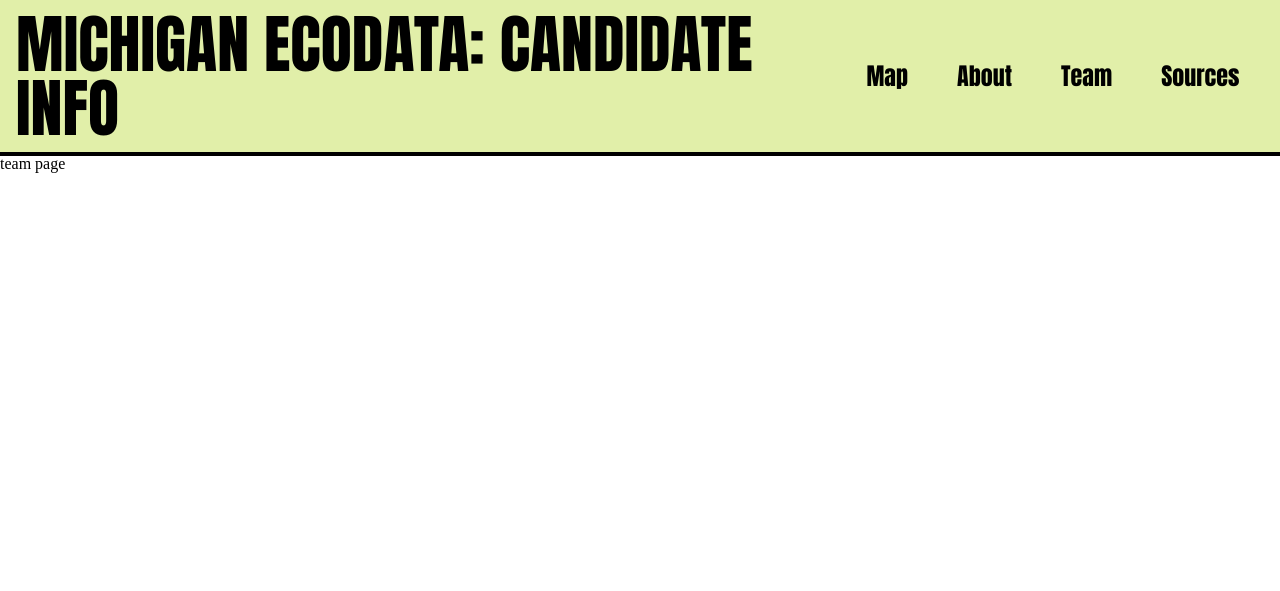
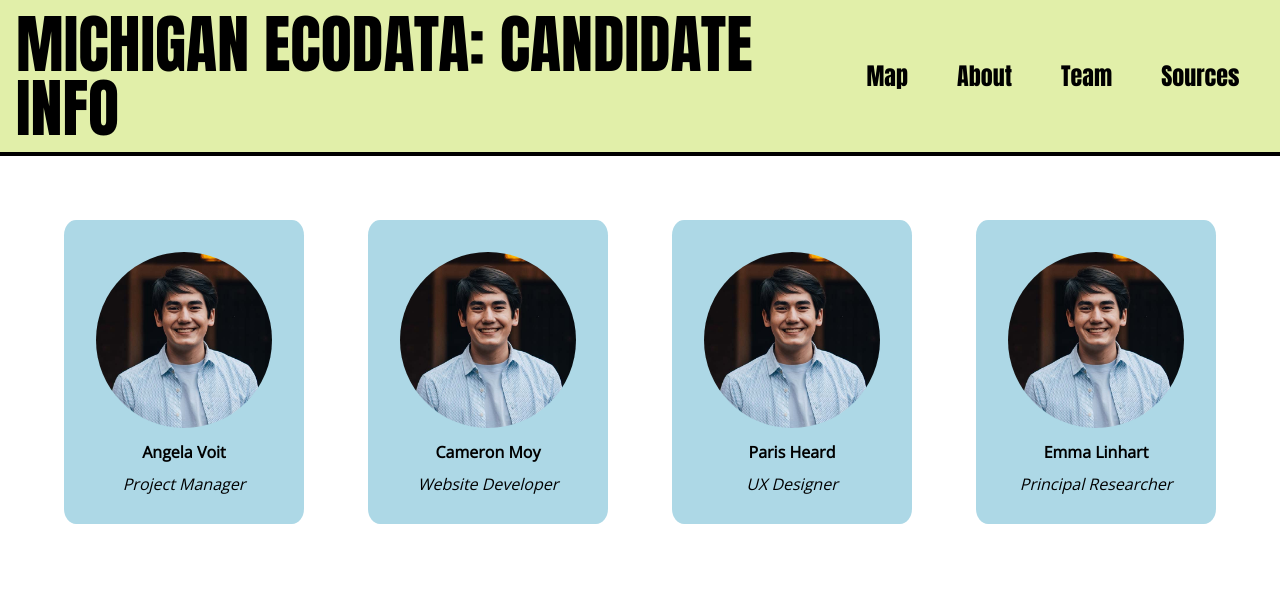
Before and after one commit to cmoy11/ecodataCandidateSite, a plain HTML site: page team.html in a window 1280 px wide. Drawn offline with nearby package versions, Linux system fonts and the light colour scheme.

Commit message:
Add files via upload

```diff
--- a/css/style.css
+++ b/css/style.css
@@ -1,4 +1,5 @@
 @import url('https://fonts.googleapis.com/css2?family=Anton&display=swap');
+@import url('https://fonts.googleapis.com/css2?family=Open+Sans&display=swap');
 
 header {
     background-color: #E1EFA9;
@@ -15,10 +16,6 @@ h1 {
     font-size: 4vh;
 }
 
-/* nav {
-    width: 30%;
-} */
-
 ul {
     display: flex;
     flex-direction: column;
@@ -31,11 +28,52 @@ a {
     text-decoration: none;
     font-weight: lighter;
     padding: 1vh;
-    border-radius: 15%;
+    border-radius: 10%;
 }
 
 a:hover {
     text-decoration: underline;
+}
+
+.profile_page {
+    display: grid;
+    grid-template-columns: 1fr 1fr;
+    column-gap: 4vh;
+    row-gap: 4vh;
+    padding: 4vh;
+}
+
+.profile {
+    display: flex;
+    flex-direction: column;
+    align-items: center;
+    padding: 4vh;
+    background-color: lightblue;
+    border-radius: 5%;
+}
+
+.profile > h2 {
+    padding: 2vh 0;
+    font-family: 'Open Sans', sans-serif;
+    font-weight: bold;
+}
+
+.profile > h3 {
+    font-family: 'Open Sans', sans-serif;
+    font-style: italic;
+}
+
+img {
+    border-radius: 50%;
+    width: 100%;
+}
+
+main {
+    width: 100%;
+}
+
+li {
+    padding: 0.5vh 0;
 }
 
 @media screen and (width > 550px) {
@@ -52,6 +90,12 @@ a:hover {
         background-color: lightblue;
         text-decoration: none;
     }
+
+    .profile_page {
+        column-gap: 8vh;
+        row-gap: 8vh;
+        padding: 8vh;
+    }
 }
 
 @media screen and (width > 1000px) {
@@ -66,4 +110,8 @@ a:hover {
     nav {
         width: 35%;
     }
+
+    .profile_page {
+        grid-template-columns: 1fr 1fr 1fr 1fr;
+    }
 }
--- a/team.html
+++ b/team.html
@@ -25,9 +25,31 @@
     </div>
 
     <main>
-        <p>
-            team page
-        </p>
+        <div class="profile_page">
+            <div class="profile">
+                <img src="images/headshot.jpg" alt="Cameron Moy headshot/">
+                <h2>Angela Voit</h2>
+                <h3>Project Manager</h3>
+            </div>
+
+            <div class="profile">
+                <img src="images/headshot.jpg" alt="Cameron Moy headshot/">
+                <h2>Cameron Moy</h2>
+                <h3>Website Developer</h3>
+            </div>
+
+            <div class="profile">
+                <img src="images/headshot.jpg" alt="Cameron Moy headshot/">
+                <h2>Paris Heard</h2>
+                <h3>UX Designer</h3>
+            </div>
+
+            <div class="profile">
+                <img src="images/headshot.jpg" alt="Cameron Moy headshot/">
+                <h2>Emma Linhart</h2>
+                <h3>Principal Researcher</h3>
+            </div>
+        </div>
     </main>
 
 </body>
```
Also changed, not shown: images/headshot.jpg (added).
